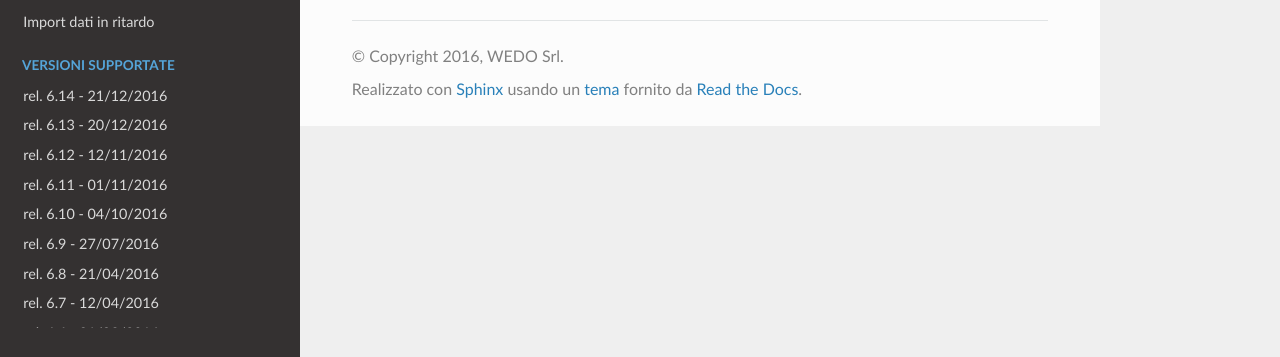
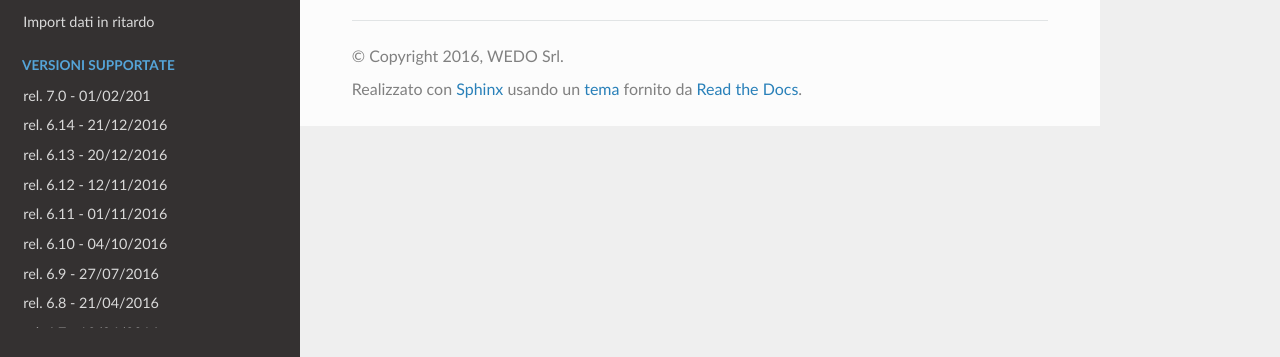
Before and after one commit to wedoit-io/doc-icommerce, a Sphinx documentation site: the page built from source/acquisizione-dati.rst, in a window 1280 px wide. Shown: the part 540-897 px from the top of the page. Built offline with Sphinx 7.4.7 and the Read the Docs theme 2.0.0, drawn with Linux system fonts in a browser that asks for light colours.

Commit message:
Update index.rst

```diff
--- a/source/index.rst
+++ b/source/index.rst
@@ -96,6 +96,7 @@ La documentazione è organizzata nelle seguenti sezioni:
   :maxdepth: 2
   :caption: Versioni supportate
 
+  release-7-0
   release-6-14
   release-6-13
   release-6-12
```
